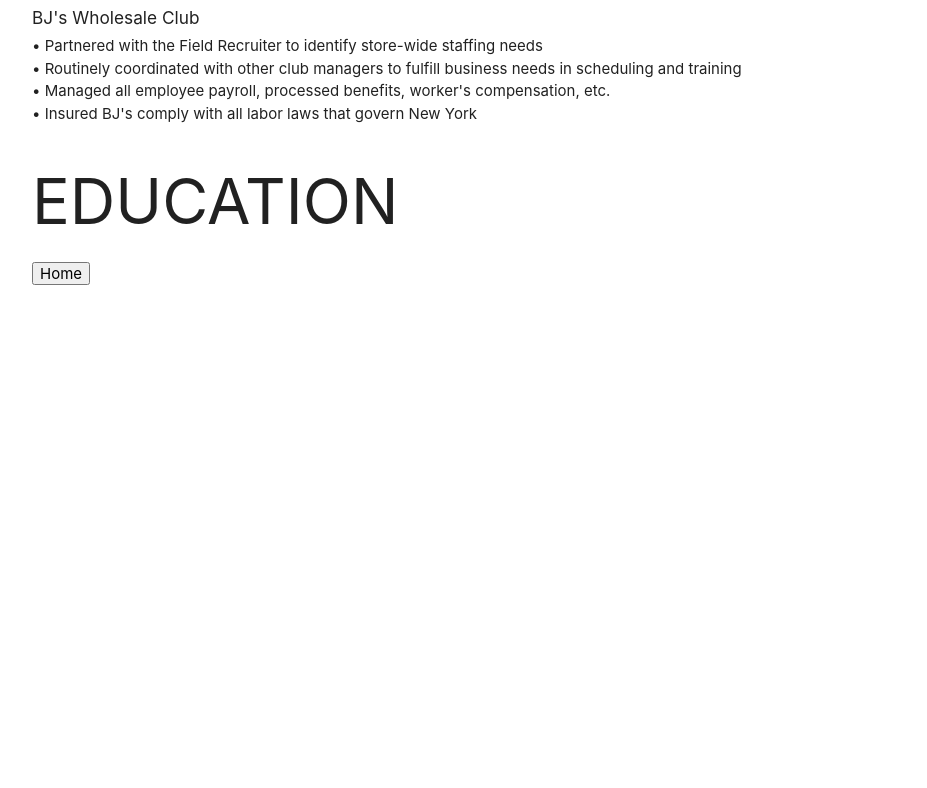
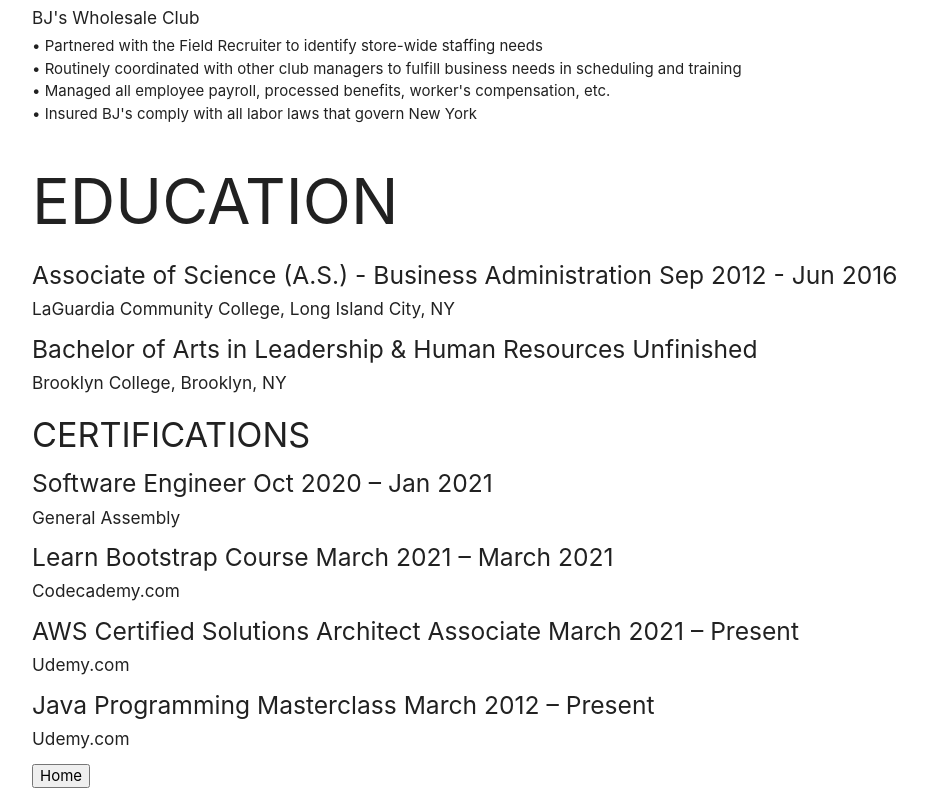
Before and after one commit to ajdat10/Andrew-s_Resume, a React (Create React App) app: page /resume in a window 1280 px wide. Shown: the part 1581-2369 px from the top of the page, without its empty margins (160-1087 px from the left). Before the commit the page ends 1866 px from the top, so only its background shows below. Built offline with nearby package versions, Linux system fonts and the light colour scheme.

Commit message:
added education and certifications

```diff
--- a/src/pages/Resume.js
+++ b/src/pages/Resume.js
@@ -87,6 +87,35 @@
               </div>
               <div class='profile-education tab'>
                 <h1>EDUCATION</h1>
+                <ul>
+                  <li>
+                    <h5>Associate of Science (A.S.) - Business Administration	Sep 2012 - Jun 2016</h5>
+                    <h6>LaGuardia Community College, Long Island City, NY</h6>
+                  </li>
+                  <li>
+                    <h5>Bachelor of Arts in Leadership & Human Resources	Unfinished</h5>
+                    <h6>Brooklyn College, Brooklyn, NY</h6>
+                  </li>
+                </ul>
+                <ul>
+                  <h4>CERTIFICATIONS</h4>
+                  <li>
+                    <h5>Software Engineer	Oct 2020 – Jan 2021</h5>
+                    <h6>General Assembly</h6>
+                  </li>
+                  <li>
+                    <h5>Learn Bootstrap Course	March 2021 – March 2021</h5>
+                    <h6>Codecademy.com</h6>
+                  </li>
+                  <li>
+                    <h5>AWS Certified Solutions Architect Associate	March 2021 – Present</h5>
+                    <h6>Udemy.com</h6>
+                  </li>
+                  <li>
+                    <h5>Java Programming Masterclass	March 2012 – Present</h5>
+                    <h6>Udemy.com</h6>
+                  </li>
+                </ul>
               </div>
               <div class='profile-projects tab'>
 
```
